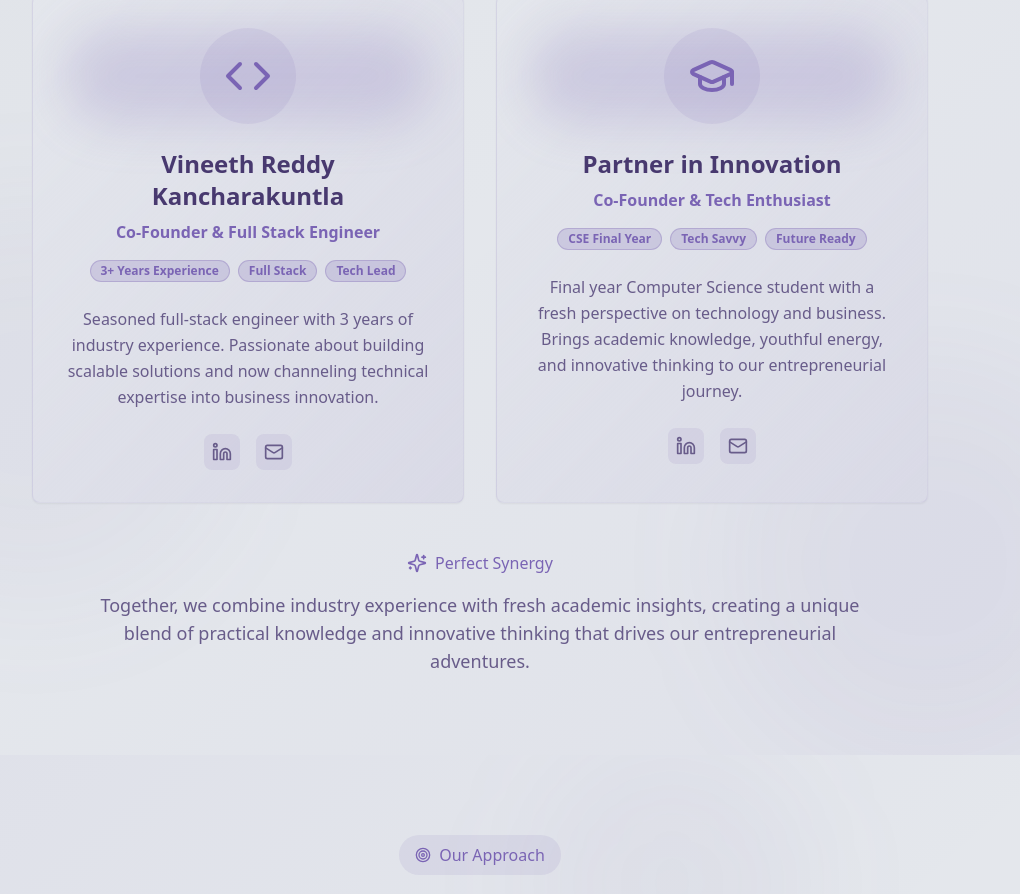
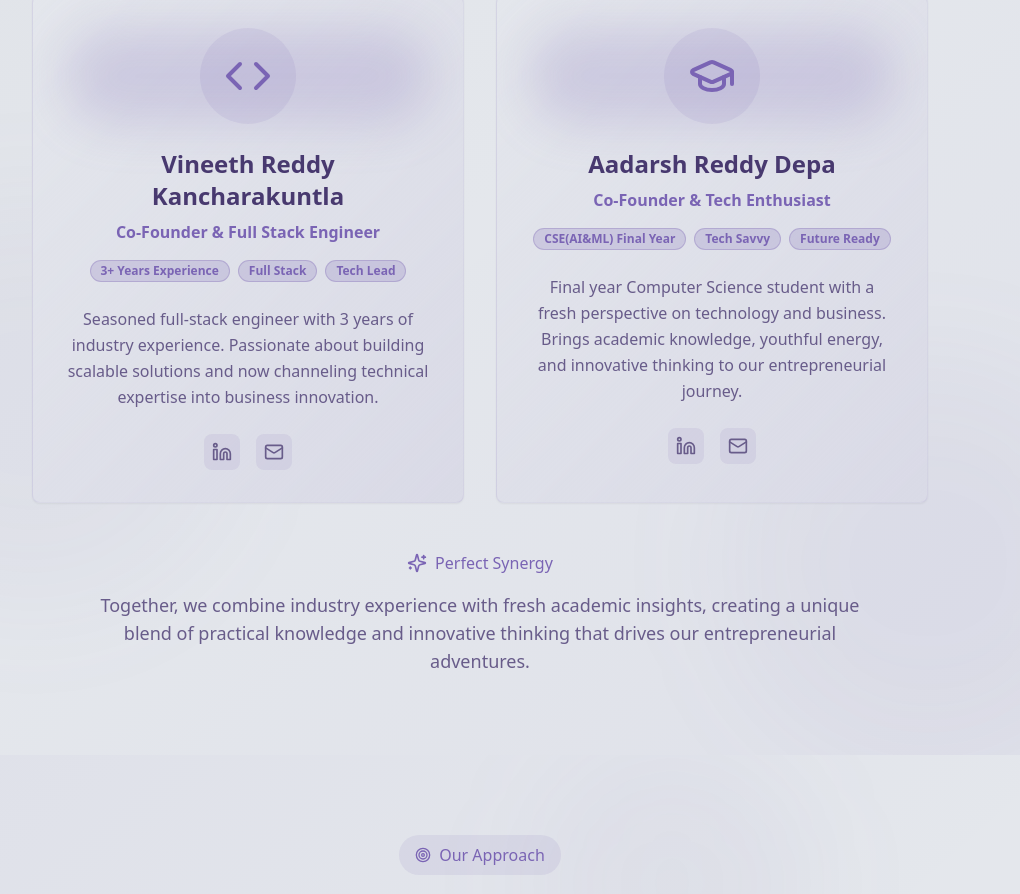
Before and after one commit to aadarshreddydepa/houseofdarmoji-endeavors-portfolio, a React (Vite) app: page / in a window 1280 px wide. Shown: the part 2221-3115 px from the top of the page, without its empty margins (160-1180 px from the left). Built offline with nearby package versions, Linux system fonts and the light colour scheme.

Commit message:
Changed name

```diff
--- a/src/components/TeamSection.tsx
+++ b/src/components/TeamSection.tsx
@@ -107,7 +107,7 @@ const TeamSection = () => {
                 </div>
 
                 <h3 className="text-2xl font-bold mb-2 group-hover:gradient-text transition-all duration-300">
-                  Partner in Innovation
+                  Aadarsh Reddy Depa
                 </h3>
                 <p className="text-accent font-semibold mb-4">
                   Co-Founder & Tech Enthusiast
@@ -115,7 +115,7 @@ const TeamSection = () => {
 
                 <div className="flex flex-wrap gap-2 justify-center mb-6">
                   <Badge className="bg-accent/20 text-accent border-accent/30 hover:bg-accent/30 transition-colors">
-                    CSE Final Year
+                    CSE(AI&ML) Final Year
                   </Badge>
                   <Badge className="bg-accent/20 text-accent border-accent/30 hover:bg-accent/30 transition-colors">
                     Tech Savvy
```
